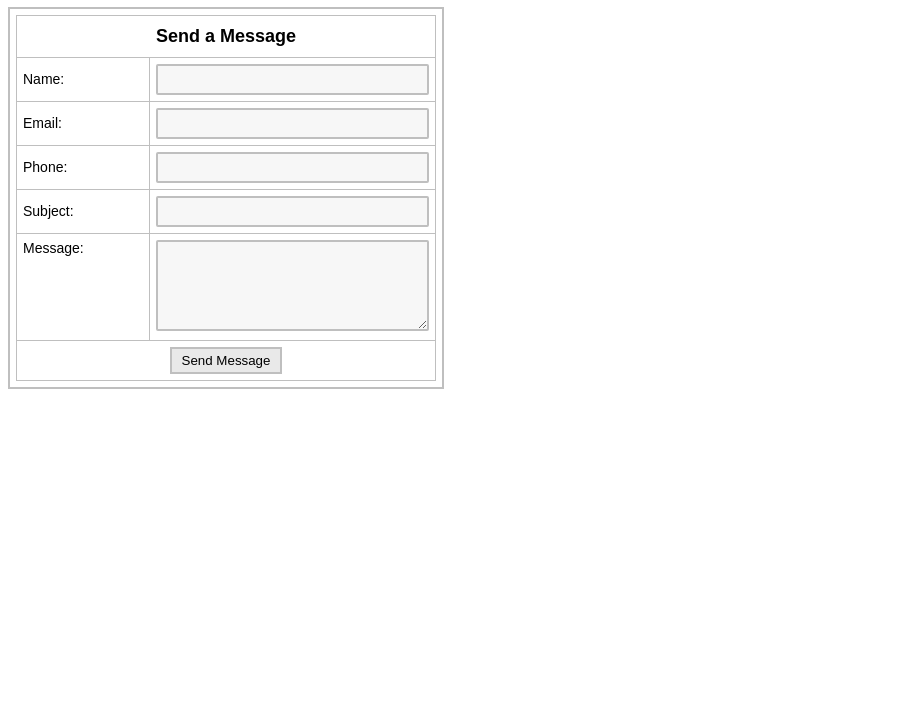
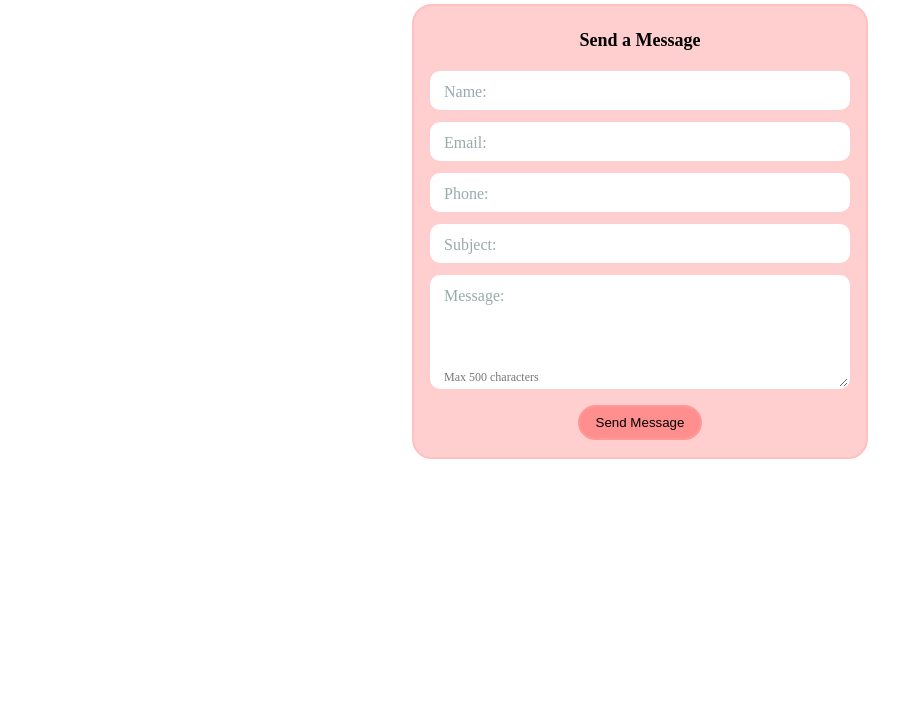
Before and after one commit to Lilights/WebDevCourse_HW, a plain HTML site: page HW_01/contact.html in a window 1280 px wide. Shown: the part 73-800 px from the top of the page, without its empty margins (0-923 px from the left). Drawn offline with Linux system fonts and the light colour scheme.

Commit message:
Contact creation

```diff
--- a/HW_01/contact.css
+++ b/HW_01/contact.css
@@ -1,57 +1,93 @@
-/* outer card border (like the screenshot frame) */
+
+html, body { height: 100%; }
+body {
+  margin: 0;
+  display: flex;
+  flex-direction: column;
+  align-items: center;
+  justify-content: flex-start;
+}
+
+h1 {
+  width: 100%;
+  text-align: center;
+  margin: 16px 0 8px;
+}
+
 .contact-card{
   width: 420px;
-  border: 2px solid #bfbfbf;
-  padding: 6px;       /* small inset so table border isn't glued to the edge */
-  background: #fff;
-  font: 14px Arial, sans-serif;
+  border: 2px solid #ffc0c0;
+  border-radius: 20px;
+  padding: 16px;
+  background: #ffcece;
+  margin-top: 16px;
 }
 
-/* table grid lines */
+
 .contact-table{
   width: 100%;
-  border-collapse: collapse;         /* single hairline between cells */
+  border-collapse: collapse;
 }
-
-.contact-table th,
-.contact-table td{
-  border: 1px solid #bfbfbf;         /* <— lines separating columns & rows */
-  padding: 6px;
-  vertical-align: middle;
-  font-style:;
-}
-
-/* title row inside the table */
 .contact-table .title{
   text-align: center;
   font-weight: 700;
   font-size: 18px;
-  padding: 10px 6px;
+  padding: 8px 6px 14px;
 }
 
-/* label column width and top-align for textarea label */
-.contact-table .label{ width: 120px; white-space: nowrap; }
-.contact-table .top  { vertical-align: top; }
 
-/* inputs look like the screenshot */
-input, textarea{
+.field, .ta-wrap { position: relative; }
+
+.field input,
+.ta-wrap textarea{
   width: 100%;
-  padding: 6px;
-  border: 2px solid #bfbfbf;
-  background: #f7f7f7;
-  border-radius: 2px;
   box-sizing: border-box;
+  background: #fff;
+  border: 2px solid #ffffff;
+  border-radius: 10px;
+  padding: 10px 30px;
 }
 
-/* centered button row */
-.actions{
-  text-align: center;
-  padding: 8px;
+
+.field::before,
+.ta-wrap::before{
+  content: attr(data-label);
+  position: absolute;
+  left: 14px;
+  top: 12px;
+  color: #9aa;
+  pointer-events: none;
 }
+
+
+.field input,
+.ta-wrap textarea{
+  text-indent: 90px;
+}
+
+
+.row { padding: 6px 0; }
+
+
+.ta-hint{
+  position: absolute;
+  left: 14px;
+  bottom: 8px;
+  font-size: 12px;
+  color: #777;
+  pointer-events: none;
+}
+
+
+.actions{ text-align: center; padding-top: 6px; }
 button{
-  padding: 4px 10px;
-  border: 2px solid #bfbfbf;
-  background: #e9e9e9;
+  padding: 8px 16px;
+  border: 2px solid rgb(255,152,152);
+  background: rgb(255,142,142);
+  border-radius: 20px;
   cursor: pointer;
 }
-button:hover{ background: #ddd; }
+button:hover{
+  border-color: rgb(240,173,173);
+  background:  rgb(240,173,173);
+}
--- a/HW_01/contact.html
+++ b/HW_01/contact.html
@@ -13,31 +13,42 @@
     <form>
       <table class="contact-table">
         <tr>
-        <th class="title" colspan="2">Send a Message</th>
+          <th class="title">Send a Message</th>
         </tr>
 
+        <tr><td class="row">
+          <div class="field" data-label="Name:">
+            <input id="name" type="text" aria-label="Name">
+          </div>
+        </td></tr>
+
+        <tr><td class="row">
+          <div class="field" data-label="Email:">
+            <input id="email" type="email" aria-label="Email">
+          </div>
+        </td></tr>
+
+        <tr><td class="row">
+          <div class="field" data-label="Phone:">
+            <input id="phone" type="tel" aria-label="Phone">
+          </div>
+        </td></tr>
+
+        <tr><td class="row">
+          <div class="field" data-label="Subject:">
+            <input id="subject" type="text" aria-label="Subject">
+          </div>
+        </td></tr>
+
+        <tr><td class="row">
+          <div class="ta-wrap" data-label="Message:">
+            <textarea id="message" rows="6" maxlength="500" aria-label="Message"></textarea>
+            <span class="ta-hint">Max 500 characters</span>
+          </div>
+        </td></tr>
+
         <tr>
-        <td class="label"><label for="name">Name:</label></td>
-        <td><input id="name" type="text" /></td>
-      </tr>
-      <tr>
-        <td class="label"><label for="email">Email:</label></td>
-        <td><input id="email" type="email" /></td>
-      </tr>
-      <tr>
-        <td class="label"><label for="phone">Phone:</label></td>
-        <td><input id="phone" type="tel" /></td>
-      </tr>
-      <tr>
-        <td class="label"><label for="subject">Subject:</label></td>
-        <td><input id="subject" type="text" /></td>
-      </tr>
-      <tr>
-        <td class="label top"><label for="message">Message:</label></td>
-        <td><textarea id="message" rows="5"></textarea></td>
-      </tr>
-      <tr>
-        <td class="actions" colspan="2">
+          <td class="actions">
             <button type="submit">Send Message</button>
           </td>
         </tr>
@@ -45,29 +56,18 @@
     </form>
   </div>
   <script>
+  const form = document.querySelector('.contact-card form');
+  const sendSound = new Audio('send.mp3');
+  sendSound.preload = 'auto';
+  sendSound.volume = 0.1;
 
-  const form = document.querySelector('.contact-card form');
-
-  form.addEventListener('submit', function (e) {
+  form.addEventListener('submit', (e) => {
     e.preventDefault();
-
-
-    const data = {
-      name:    document.getElementById('name').value.trim(),
-      email:   document.getElementById('email').value.trim(),
-      phone:   document.getElementById('phone').value.trim(),
-      subject: document.getElementById('subject').value.trim(),
-      message: document.getElementById('message').value.trim(),
-    };
-
-
+    sendSound.currentTime = 0;
+    sendSound.play();
     alert('Message sent!');
 
-
-    console.log('DEBUG: form submit payload →', data);
-    console.table(data);
   });
 </script>
-
 </body>
 </html>
```
Also changed, not shown: HW_01/PRNT_IMAGES/5 - didnt really understand what debug u wanted.png (added), HW_01/playlist.css (line endings or trailing spaces), 1 other file. Lines whose indentation alone changed are shown as unchanged.
